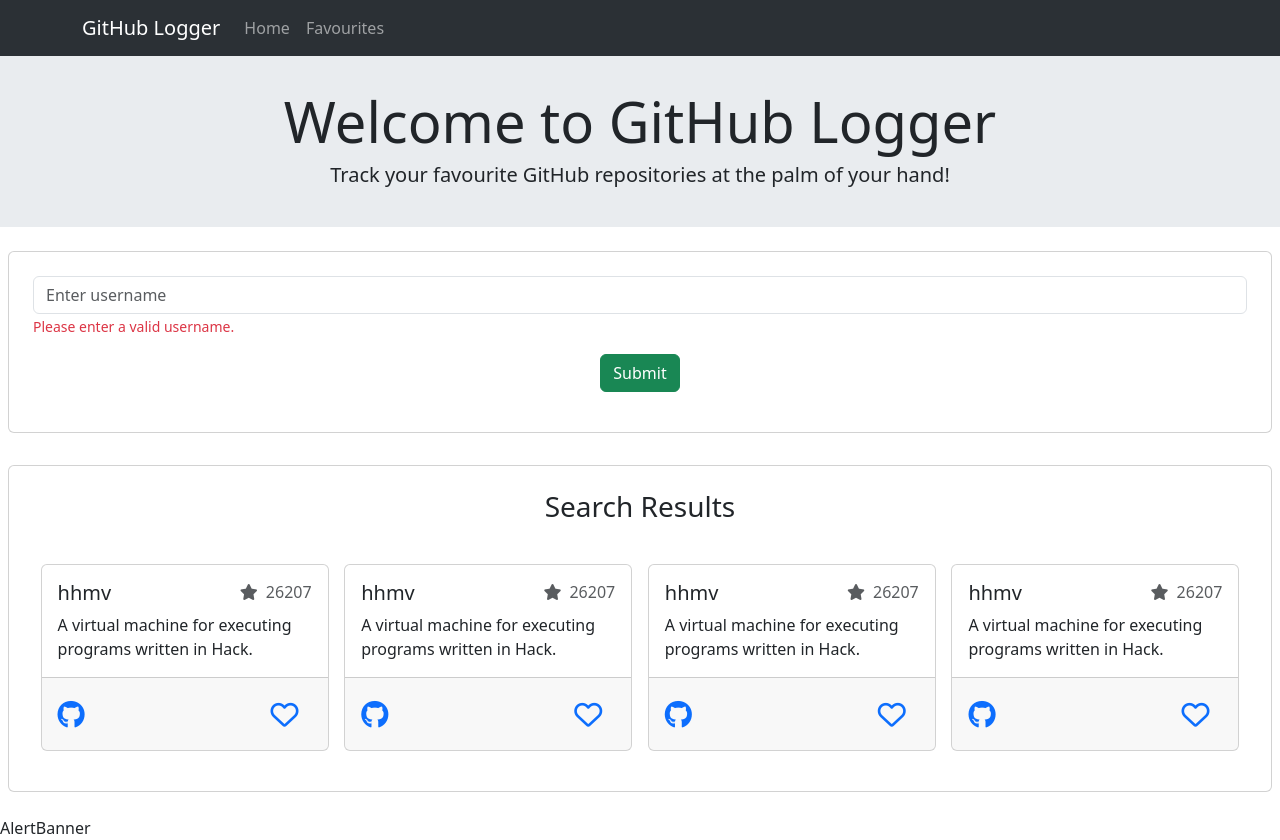
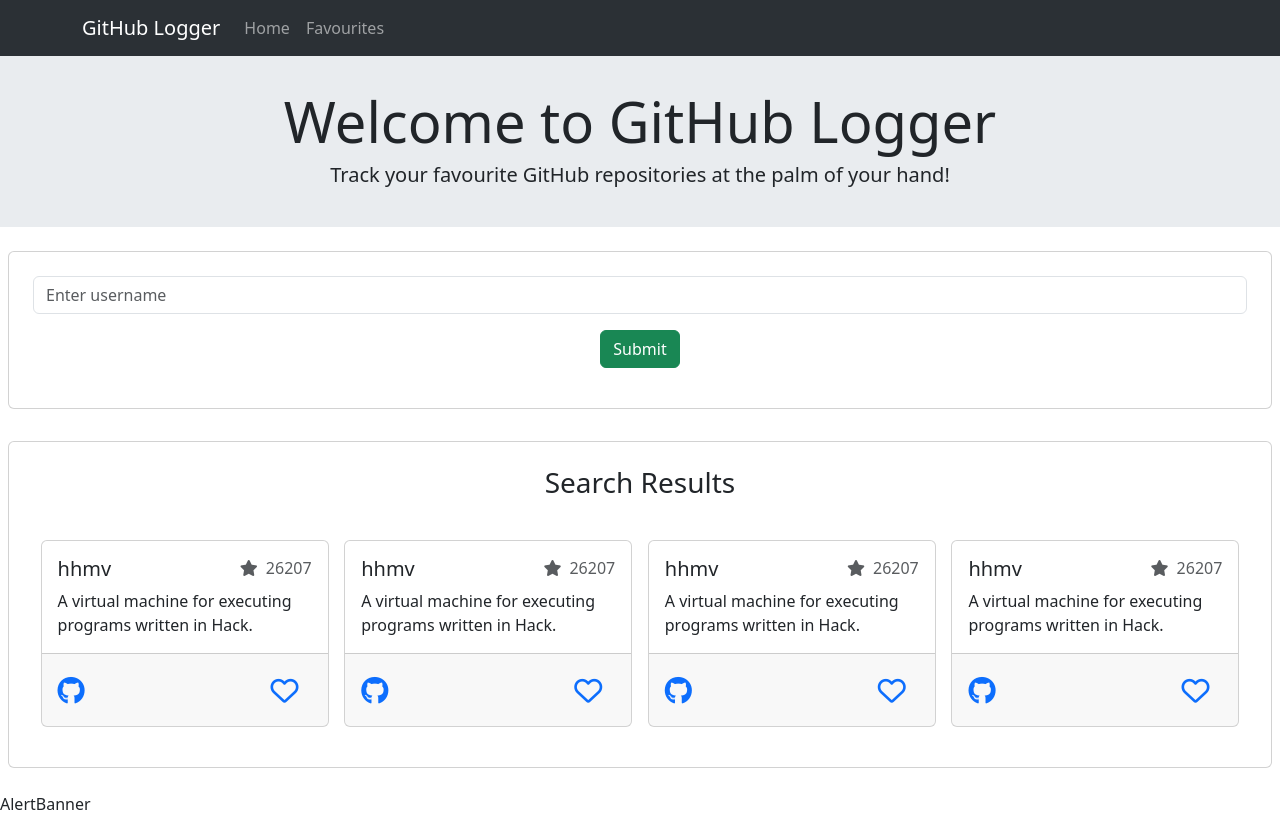
Before and after one commit to surajverma2587/401-github-logger, a React (Create React App) app: page / in a window 1280 px wide. After the commit the page ends 816 px from the top, so only its background shows below. Built offline with nearby package versions, Linux system fonts and the light colour scheme.

Commit message:
stateful searchform

```diff
--- a/src/components/SearchForm.js
+++ b/src/components/SearchForm.js
@@ -1,14 +1,39 @@
+import { useState } from "react";
 import Button from "react-bootstrap/Button";
 import Form from "react-bootstrap/Form";
 
 export const SearchForm = () => {
+  const [username, setUsername] = useState("");
+  const [usernameError, setUsernameError] = useState(false);
+
+  const handleChange = ({ target }) => {
+    setUsername(target.value);
+  };
+
+  const handleSubmit = (event) => {
+    event.preventDefault();
+
+    if (!username) {
+      setUsernameError(true);
+    } else {
+      setUsernameError(false);
+      setUsername("");
+    }
+  };
+
   return (
-    <Form className="card m-2 p-4">
+    <Form className="card m-2 p-4" onSubmit={handleSubmit}>
       <Form.Group className="mb-3">
-        <Form.Control placeholder="Enter username" />
-        <Form.Text className="text-danger">
-          Please enter a valid username.
-        </Form.Text>
+        <Form.Control
+          placeholder="Enter username"
+          value={username}
+          onChange={handleChange}
+        />
+        {usernameError && (
+          <Form.Text className="text-danger">
+            Please enter a valid username.
+          </Form.Text>
+        )}
       </Form.Group>
       <Form.Group className="mb-3 text-center">
         <Button variant="success" type="submit">
```
